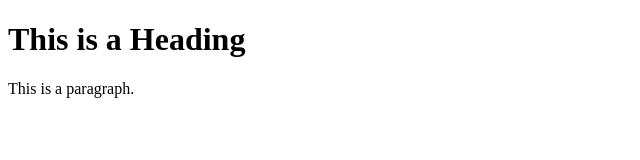
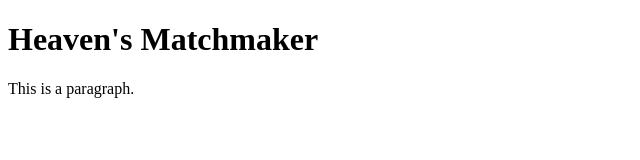
Before and after one commit to Bebopx10/matchmaker, a plain HTML site: page index.html in a window 1280 px wide. Shown: the whole page, without its empty margins (0-640 px from the left). Drawn offline with Linux system fonts and the light colour scheme.

Commit message:
Update index.html

```diff
--- a/index.html
+++ b/index.html
@@ -1,11 +1,11 @@
 <!DOCTYPE html>
 <html>
   <head>
-    <title>Page Title</title>
+    <title>Matchmaker</title>
 </head>
 <body>
 
-  <h1>This is a Heading</h1>
+  <h1>Heaven's Matchmaker</h1>
   <p>This is a paragraph.</p>
 
 </body>
```
